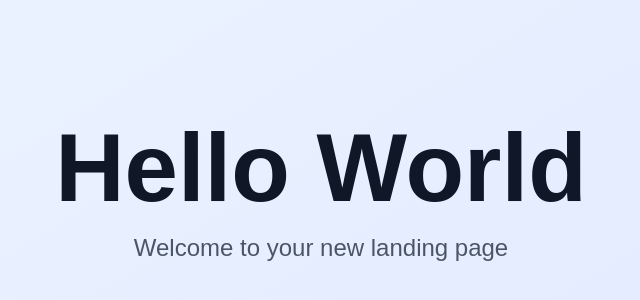
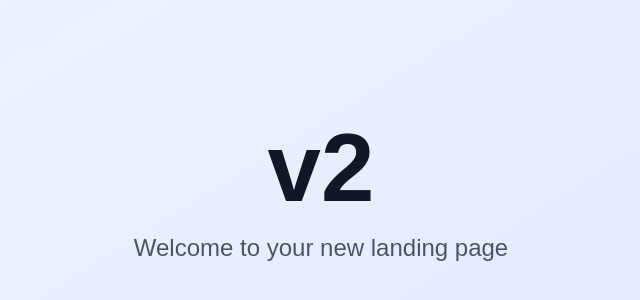
Before and after one commit to ns-test-org/testing-stand-169, a Next.js app in the folder packages/testing-stand-169/: page / in a window 1280 px wide. Shown: the part 208-508 px from the top of the page, without its empty margins (319-959 px from the left). Built offline with nearby package versions, Linux system fonts and the light colour scheme.

Commit message:
AI chat session: Updated code and files

```diff
--- a/packages/testing-stand-169/src/app/page.tsx
+++ b/packages/testing-stand-169/src/app/page.tsx
@@ -3,7 +3,7 @@ export default function Landing() {
     <div className="min-h-screen w-full flex items-center justify-center bg-gradient-to-br from-blue-50 to-indigo-100">
       <div className="text-center px-6">
         <h1 className="text-6xl md:text-8xl font-bold text-gray-900 mb-4">
-          Hello World
+          v2
         </h1>
         <p className="text-xl md:text-2xl text-gray-600">
           Welcome to your new landing page
```
